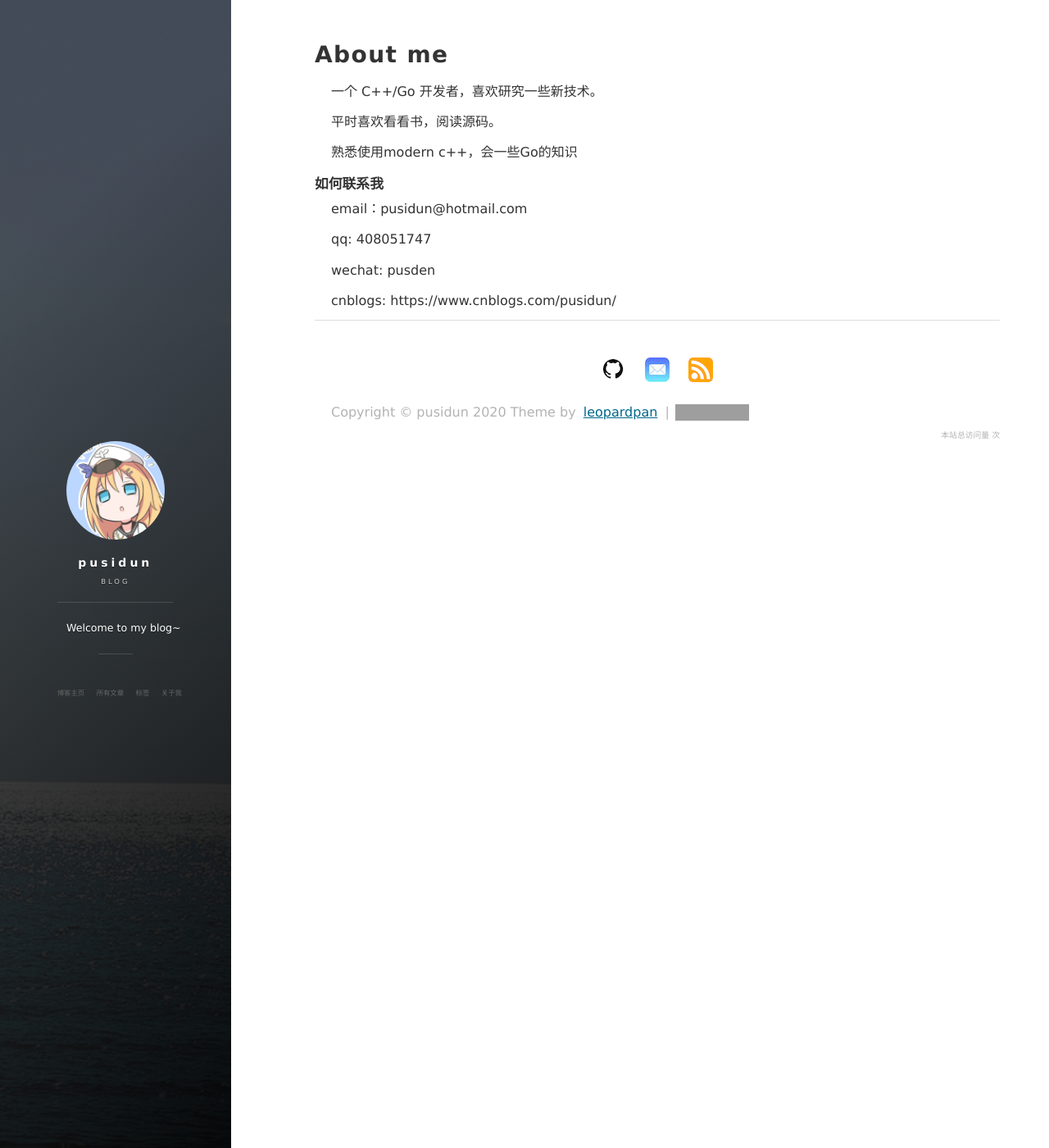
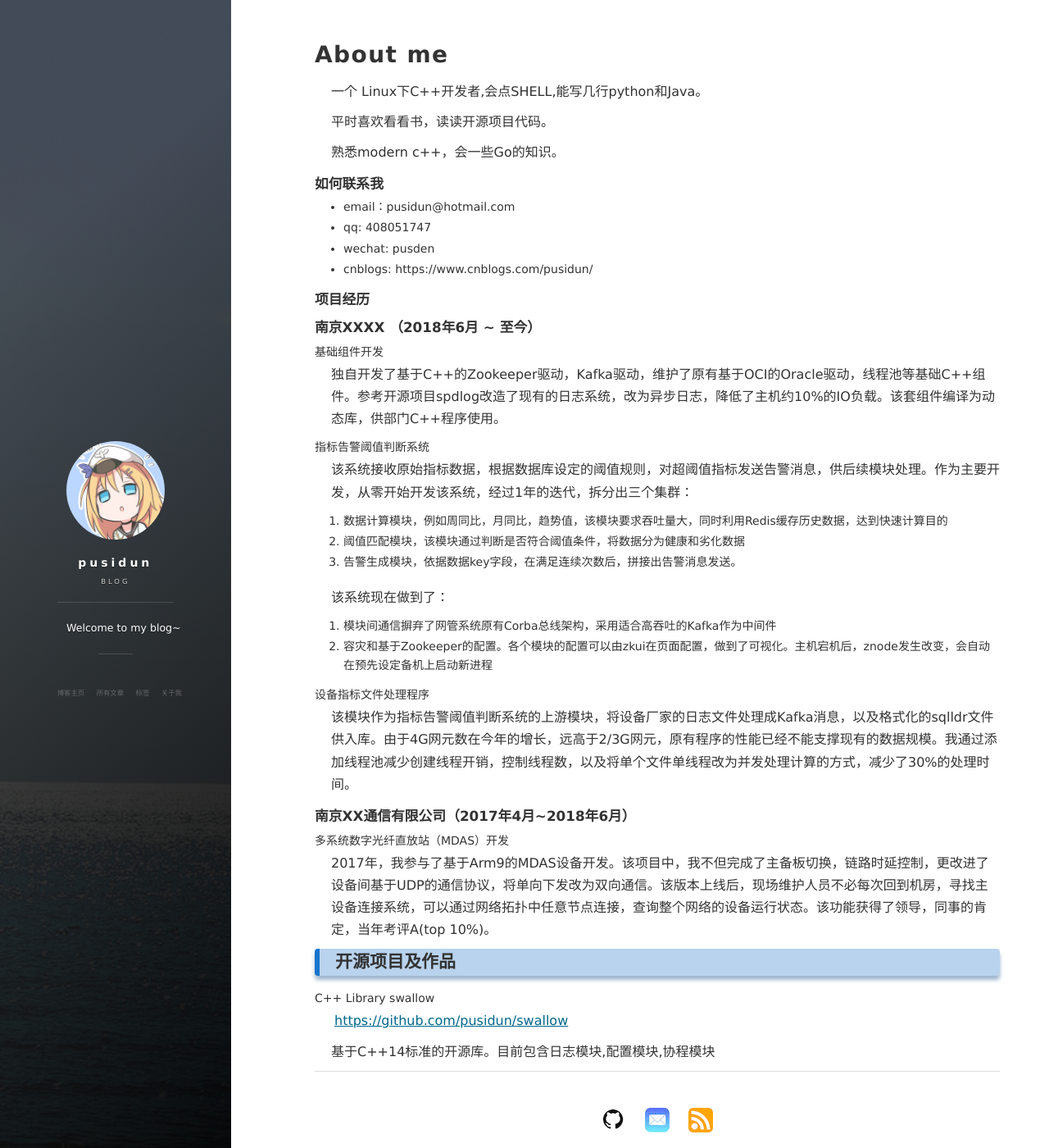
Before and after one commit to pusidun/pusidun.github.io, a Jekyll site: the page built from about.md, in a window 1280 px wide and 1400 px high. Shown: the whole window at 82% size. Built offline with Jekyll 4.4.1, drawn with Linux system fonts in a browser that asks for light colours; nearby versions of some CDN libraries; comment, search, counter and statistics services are not loaded; grey boxes are pictures that could not be loaded.

```diff
--- a/about.md
+++ b/about.md
@@ -3,17 +3,55 @@
 title: About me
 ---
 
-一个 C++/Go 开发者，喜欢研究一些新技术。
-<p>
-平时喜欢看看书，阅读源码。
-<p>
-熟悉使用modern c++，会一些Go的知识
+一个 Linux下C++开发者,会点SHELL,能写几行python和Java。
+
+平时喜欢看看书，读读开源项目代码。
+
+熟悉modern c++，会一些Go的知识。
 
 
-<h3> 如何联系我 </h3>
+### 如何联系我
 
-<p>
- email：pusidun@hotmail.com <p>
- qq: 408051747 <p>
- wechat: pusden <p>
- cnblogs: https://www.cnblogs.com/pusidun/ <p>
+- email：pusidun@hotmail.com
+- qq: 408051747
+- wechat: pusden
+- cnblogs: https://www.cnblogs.com/pusidun/
+
+### 项目经历
+
+### 南京XXXX （2018年6月 ~ 至今）
+
+##### 基础组件开发
+
+独自开发了基于C++的Zookeeper驱动，Kafka驱动，维护了原有基于OCI的Oracle驱动，线程池等基础C++组件。参考开源项目spdlog改造了现有的日志系统，改为异步日志，降低了主机约10%的IO负载。该套组件编译为动态库，供部门C++程序使用。
+
+##### 指标告警阈值判断系统
+
+该系统接收原始指标数据，根据数据库设定的阈值规则，对超阈值指标发送告警消息，供后续模块处理。作为主要开发，从零开始开发该系统，经过1年的迭代，拆分出三个集群：
+
+1. 数据计算模块，例如周同比，月同比，趋势值，该模块要求吞吐量大，同时利用Redis缓存历史数据，达到快速计算目的
+2. 阈值匹配模块，该模块通过判断是否符合阈值条件，将数据分为健康和劣化数据
+3.  告警生成模块，依据数据key字段，在满足连续次数后，拼接出告警消息发送。
+
+该系统现在做到了：
+1. 模块间通信摒弃了网管系统原有Corba总线架构，采用适合高吞吐的Kafka作为中间件
+2. 容灾和基于Zookeeper的配置。各个模块的配置可以由zkui在页面配置，做到了可视化。主机宕机后，znode发生改变，会自动在预先设定备机上启动新进程
+
+##### 设备指标文件处理程序
+
+该模块作为指标告警阈值判断系统的上游模块，将设备厂家的日志文件处理成Kafka消息，以及格式化的sqlldr文件供入库。由于4G网元数在今年的增长，远高于2/3G网元，原有程序的性能已经不能支撑现有的数据规模。我通过添加线程池减少创建线程开销，控制线程数，以及将单个文件单线程改为并发处理计算的方式，减少了30%的处理时间。
+
+
+### 南京XX通信有限公司（2017年4月~2018年6月）
+
+##### 多系统数字光纤直放站（MDAS）开发
+
+2017年，我参与了基于Arm9的MDAS设备开发。该项目中，我不但完成了主备板切换，链路时延控制，更改进了设备间基于UDP的通信协议，将单向下发改为双向通信。该版本上线后，现场维护人员不必每次回到机房，寻找主设备连接系统，可以通过网络拓扑中任意节点连接，查询整个网络的设备运行状态。该功能获得了领导，同事的肯定，当年考评A(top 10%)。
+
+## 开源项目及作品
+
+##### C++ Library swallow
+
+<https://github.com/pusidun/swallow>
+
+基于C++14标准的开源库。目前包含日志模块,配置模块,协程模块
```
Also changed, not shown: _posts/2020-03-09-java-time.md (added, +207 -0 lines), README.md, _config.yml (line endings or trailing spaces).
